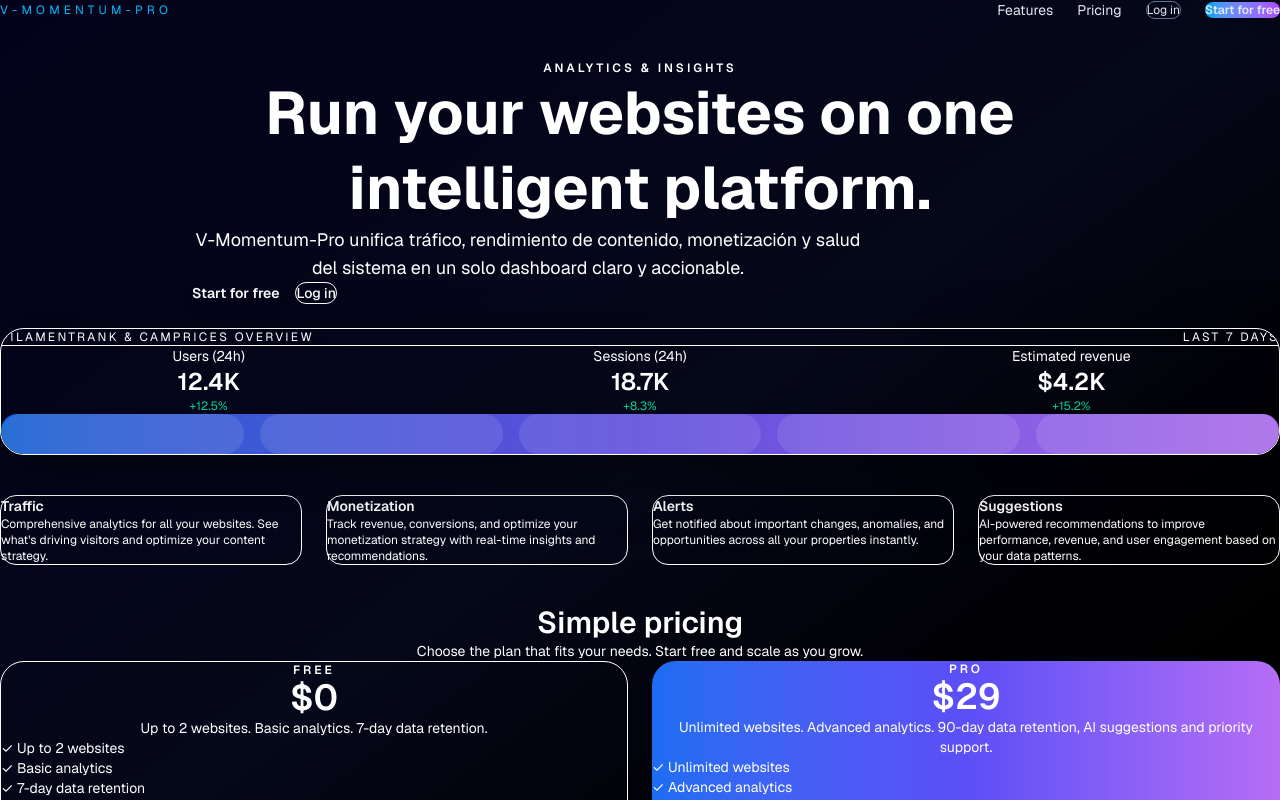
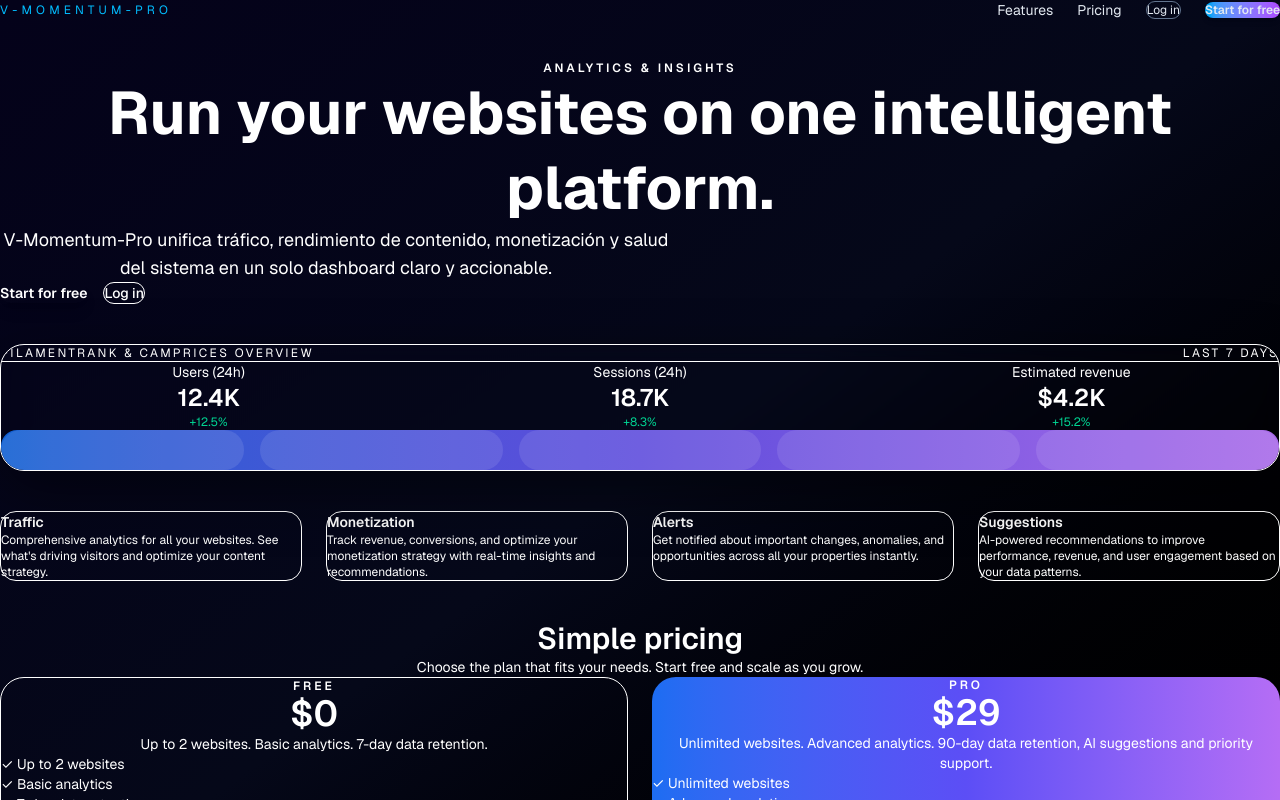
Before and after one commit to gemamaxgroup-ai/v-momentum-pro, a Next.js app: page / in a window 1280 px wide. Shown: the top 800 px of the page. Built offline with nearby package versions, Linux system fonts and the light colour scheme.

Commit message:
fix: hero full-width alignment and spacing for proper centering

```diff
--- a/components/landing/LandingPage.tsx
+++ b/components/landing/LandingPage.tsx
@@ -5,7 +5,7 @@
 export default function LandingPage() {
   return (
     <div className="min-h-screen bg-gradient-to-br from-[#04021a] via-[#050819] to-[#000000] text-white">
-      <div className="w-full max-w-7xl mx-auto px-6 pt-28 pb-20 flex flex-col gap-10">
+      <div className="w-full max-w-7xl mx-auto px-6 pt-28 pb-28 flex flex-col gap-10">
         {/* NAV SUPERIOR */}
         <header className="flex items-center justify-between gap-4">
           <Link href="/" className="text-xs tracking-[0.35em] text-sky-400 uppercase hover:text-sky-300 transition-colors">
@@ -28,8 +28,8 @@
         </header>
 
         {/* HERO + DASHBOARD PREVIEW */}
-        <section className="flex flex-col gap-6 items-center text-center">
-          <div className="max-w-4xl mx-auto">
+        <section className="flex flex-col gap-10 items-center text-center w-full">
+          <div className="w-full max-w-7xl mx-auto px-6">
             <p className="text-xs font-semibold tracking-[0.25em] text-vm-accent uppercase">
               Analytics & insights
             </p>
```
